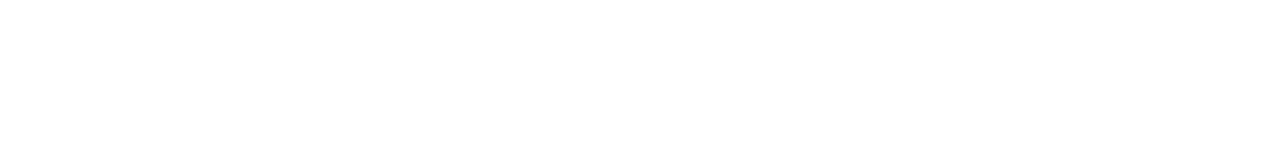
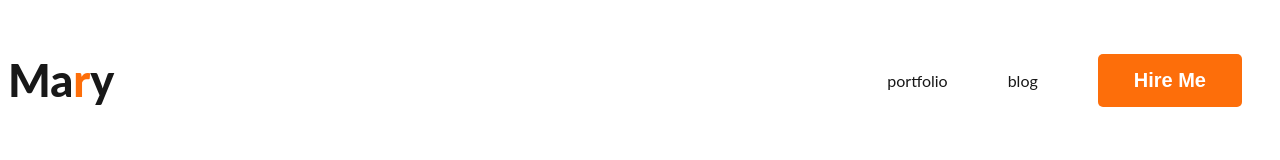
Before and after one commit to Sabiha1998/developer-porfolio, a plain HTML site: page index.html in a window 1280 px wide. Drawn offline with Linux system fonts and the light colour scheme.

Commit message:
addede nav

```diff
--- a/index.html
+++ b/index.html
@@ -4,8 +4,27 @@
     <meta charset="UTF-8">
     <meta name="viewport" content="width=device-width, initial-scale=1.0">
     <title>developer portfolio</title>
+    <link rel="preconnect" href="https://fonts.googleapis.com">
+<link rel="preconnect" href="https://fonts.gstatic.com" crossorigin>
+<link href="https://fonts.googleapis.com/css2?family=Open+Sans:ital,wght@0,400;0,700;1,800&display=swap" rel="stylesheet">
+    <link rel="stylesheet" href="styles/portfolio.css">
 </head>
 <body>
+    <header>
+        <nav>
+            <h3 class="web-title">Ma<span class="orange-text">r</span>y</h3>
+            <ul>
+                <li><a href="">portfolio</a></li>
+                <li><a href="">blog</a></li>
+                <li><button class="btn-prymari">Hire Me</button></li>
+            </ul>
+        </nav>
+    </header>
+    <main>
 
+    </main>
+    <footer>
+
+    </footer>
 </body>
 </html>
--- /dev/null
+++ b/styles/portfolio.css
@@ -0,0 +1,38 @@
+body{
+    font-family: 'Open Sans', sans-serif;
+    font-family: 'lato', sans-serif;
+}
+nav{
+    display: flex;
+     justify-content: space-between;
+}
+.web-title {
+    color: #181818;
+font-size: 45px;
+font-weight: 800;
+}
+.orange-text {
+    color: #FD6E0A;
+}
+.btn-prymari {
+    border-radius: 5px;
+    background-color: #FD6E0A;
+    border: 0;
+    color: white;
+    font-size: 20px;
+    font-weight: 700;
+    padding: 15px 36px;
+}
+nav > ul{
+display: flex;
+align-items: center;
+
+}
+nav li {
+    list-style: none;
+    margin: 30px;
+}
+nav a{
+    text-decoration: none;
+    color: #181818;
+}
```
